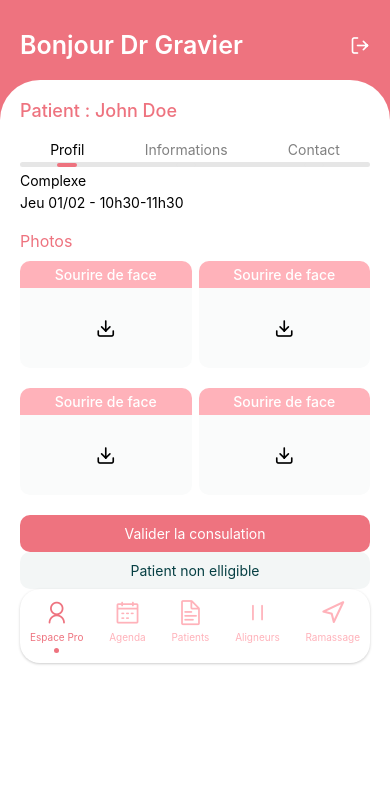
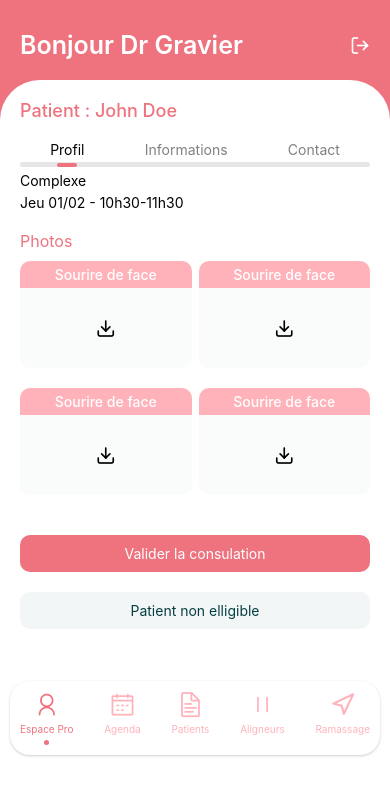
Before and after one commit to LouizD/j-test, a React Native app: screen /Home in a window 390 px wide. Shown: the top 796 px of the page. Built offline with nearby package versions, Linux system fonts and the light colour scheme.

Commit message:
style: add marginTop to button, place tabs bar

```diff
--- a/src/components/Buttons/Buttons.js
+++ b/src/components/Buttons/Buttons.js
@@ -4,7 +4,7 @@ import { TouchableOpacity, Text } from 'react-native';
 
 const Button = props => {
   return (
-    <TouchableOpacity onPress={props.onPress} style={{ backgroundColor: props.colorButton, borderRadius: 10, padding: 10}}>
+    <TouchableOpacity onPress={props.onPress} style={[{ backgroundColor: props.colorButton, borderRadius: 10, padding: 10 }, props.style]}>
       <Text style={{ color: props.colorTxt, textAlign: "center"}}>
         {props.value}
       </Text>
--- a/src/components/Tabs/Tabs.style.js
+++ b/src/components/Tabs/Tabs.style.js
@@ -4,7 +4,6 @@ import { colors } from '../../_var';
 
 const styleSheet = StyleSheet.create({
   tabContainer: {
-    display: 'flex',
     flexDirection: 'row',
     justifyContent: 'space-between',
     alignItems: 'center',
--- a/src/screens/Home.js
+++ b/src/screens/Home.js
@@ -32,14 +32,18 @@ const HomeScreen = ({ navigation }) => {
           value={"Valider la consulation"}
           colorButton={colors.red1}
           colorTxt={colors.white}
+          style={{marginTop: 20}}
         />
         <Button
           onPress={() => console.log('Patient non elligible')}
           value={"Patient non elligible"}
           colorButton={colors.green1}
           colorTxt={colors.green2}
+          style={{marginTop: 20}}
         />
-        <Tabs />
+        <View style={styleSheet.tabs}>
+          <Tabs />
+        </View>
       </View>
     </View>
   )
--- a/src/screens/Home.style.js
+++ b/src/screens/Home.style.js
@@ -5,7 +5,6 @@ import { colors } from '../_var';
 const styleSheet = StyleSheet.create({
   screen: {
     backgroundColor: colors.red1,
-    flex: 1,
     width: Dimensions.get('window').width,
     height: Dimensions.get('window').height,
     paddingTop: Platform.OS === 'ios' ? '10%' : null,
@@ -14,10 +13,11 @@ const styleSheet = StyleSheet.create({
     backgroundColor: colors.white,
     borderTopLeftRadius: 40,
     borderTopRightRadius: 40,
+    display: 'flex',
     padding: 20,
     marginTop: 20,
     width: '100%',
-    height: '100%'
+    height: '100%',
   },
   header: {
     display: 'flex',
@@ -42,6 +42,12 @@ const styleSheet = StyleSheet.create({
     flexDirection: 'row',
     flexWrap: 'wrap',
     justifyContent: 'space-between'
+  },
+  tabs: {
+    position: 'absolute',
+    bottom: '20%',
+    left: 10,
+    right: 10,
   }
 });
 
```
